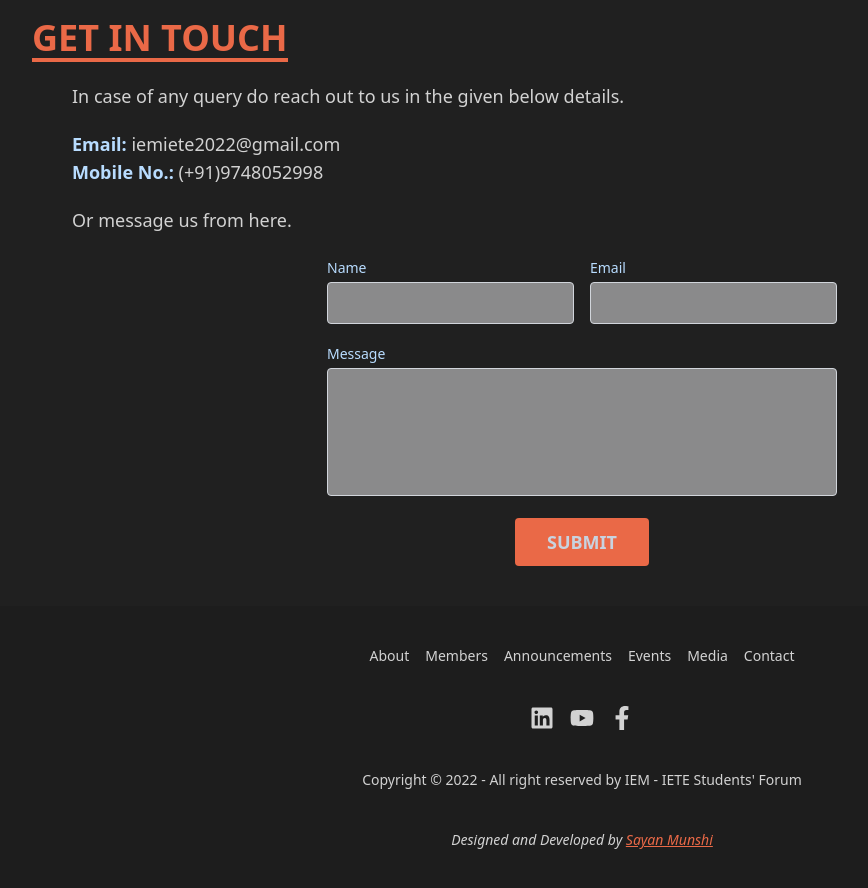
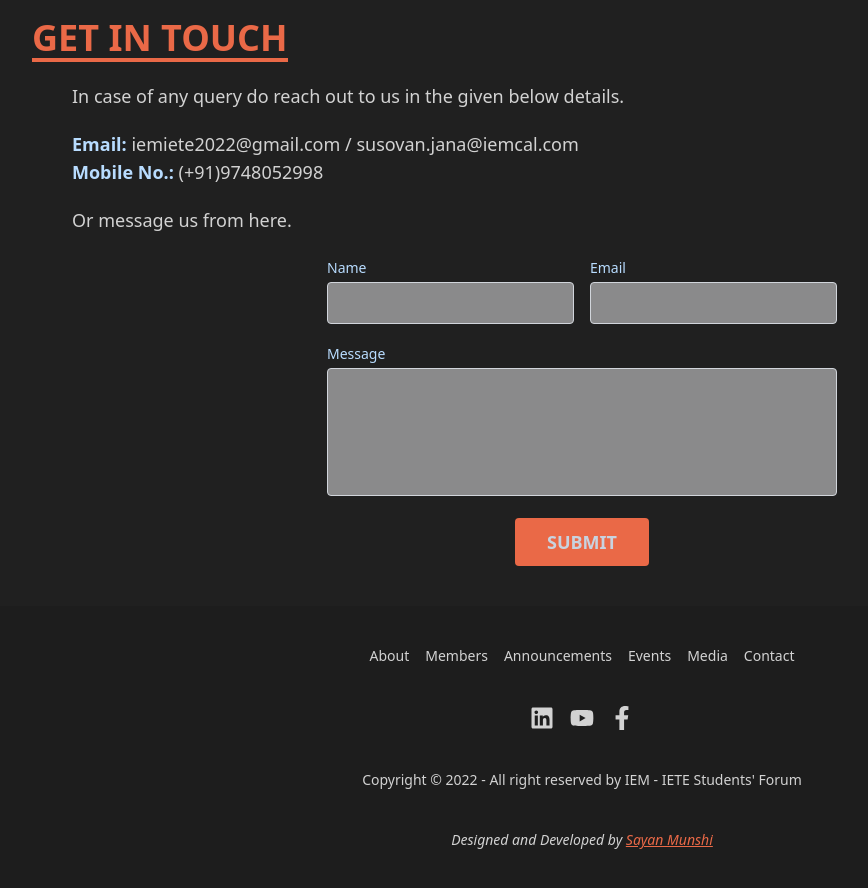
Before and after one commit to msayan36/iem-iete-website, a React (Create React App) app: page / in a window 1280 px wide. Shown: the part 7860-8748 px from the top of the page, without its empty margins (58-926 px from the left). Built offline with nearby package versions, Linux system fonts and the light colour scheme.

Commit message:
Contact details updated

```diff
--- a/src/components/Contact.js
+++ b/src/components/Contact.js
@@ -15,7 +15,7 @@ const Contact = () => {
           <div className="my-5">
             <p className="text-lg">
               <span className="text-primary-content font-semibold">Email:</span>{" "}
-              iemiete2022@gmail.com
+              iemiete2022@gmail.com / susovan.jana@iemcal.com
             </p>
             <p className="text-lg">
               <span className="text-primary-content font-semibold">
```
